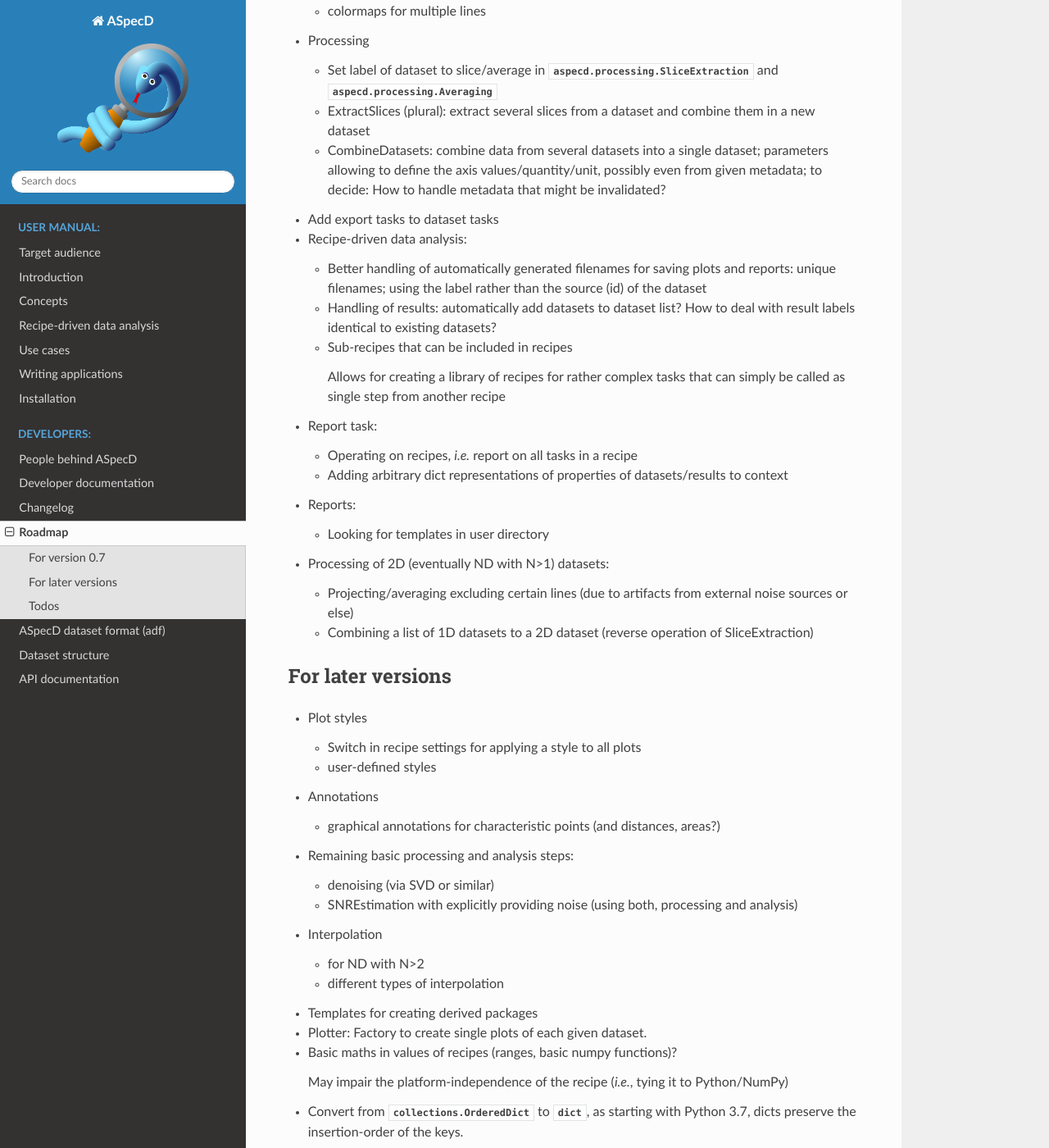
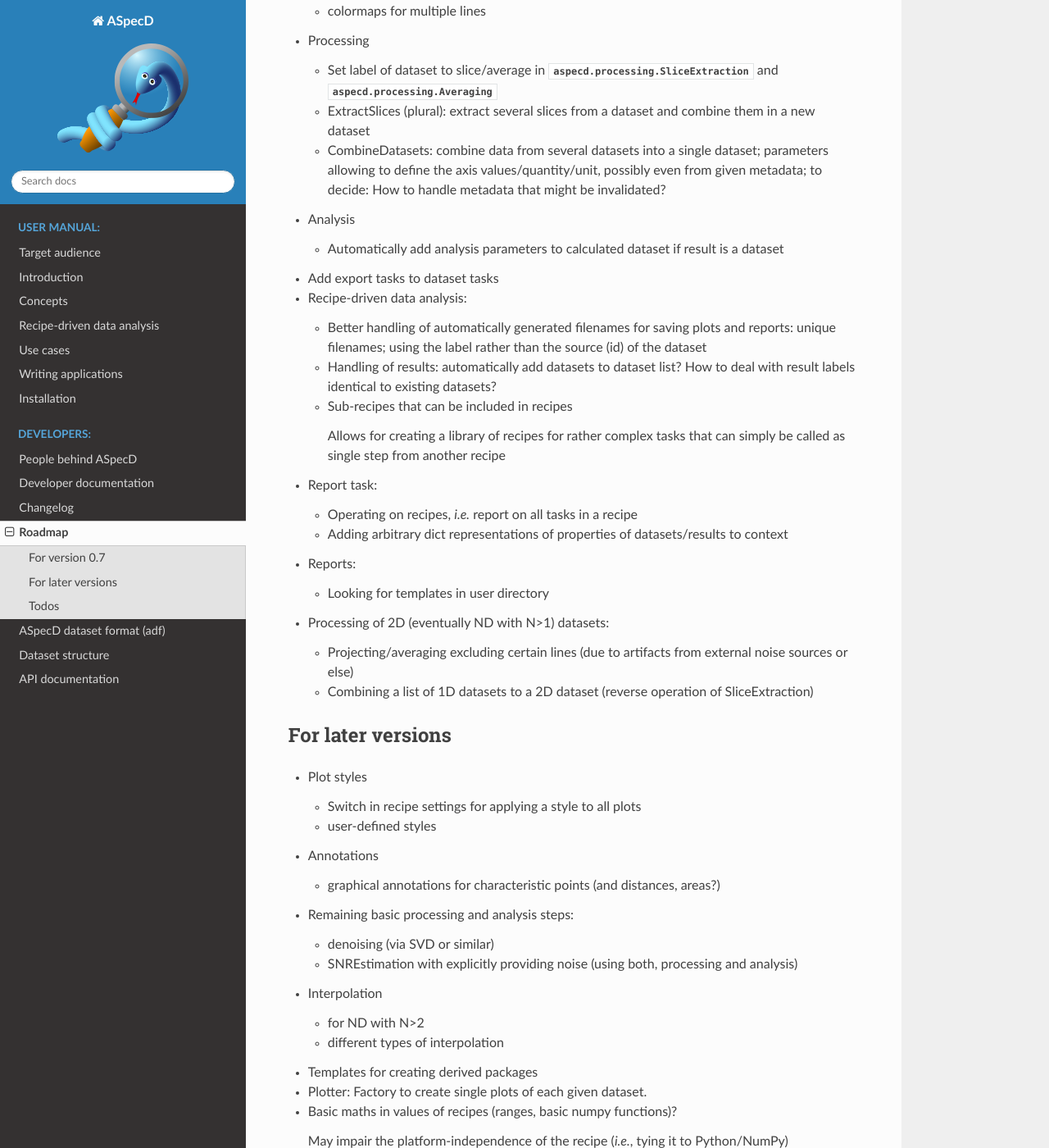
Before and after one commit to tillbiskup/aspecd, a Sphinx documentation site: the page built from docs/roadmap.rst, in a window 1280 px wide and 1400 px high, scrolled down 418 px. Shown: the whole window at 82% size. Built offline with Sphinx 7.4.7 and the Read the Docs theme 2.0.0, drawn with Linux system fonts in a browser that asks for light colours; some of the changed text lies outside the part shown.

Commit message:
Update roadmap

```diff
--- a/docs/conf.py
+++ b/docs/conf.py
@@ -27,7 +27,7 @@ with open(os.path.join(os.path.dirname(__file__), '..', 'VERSION')) as \
     release_ = version_file.read().strip()
 
 project = 'ASpecD'
-copyright = '2018–21, Till Biskup'
+copyright = '2018–22, Till Biskup'
 author = 'Till Biskup'
 
 # The short X.Y version
--- a/docs/roadmap.rst
+++ b/docs/roadmap.rst
@@ -25,6 +25,10 @@ For version 0.7
   * ExtractSlices (plural): extract several slices from a dataset and combine them in a new dataset
 
   * CombineDatasets: combine data from several datasets into a single dataset; parameters allowing to define the axis values/quantity/unit, possibly even from given metadata; to decide: How to handle metadata that might be invalidated?
+
+* Analysis
+
+  * Automatically add analysis parameters to calculated dataset if result is a dataset
 
 * Add export tasks to dataset tasks
 
```
Also changed, not shown: 1 other file.
